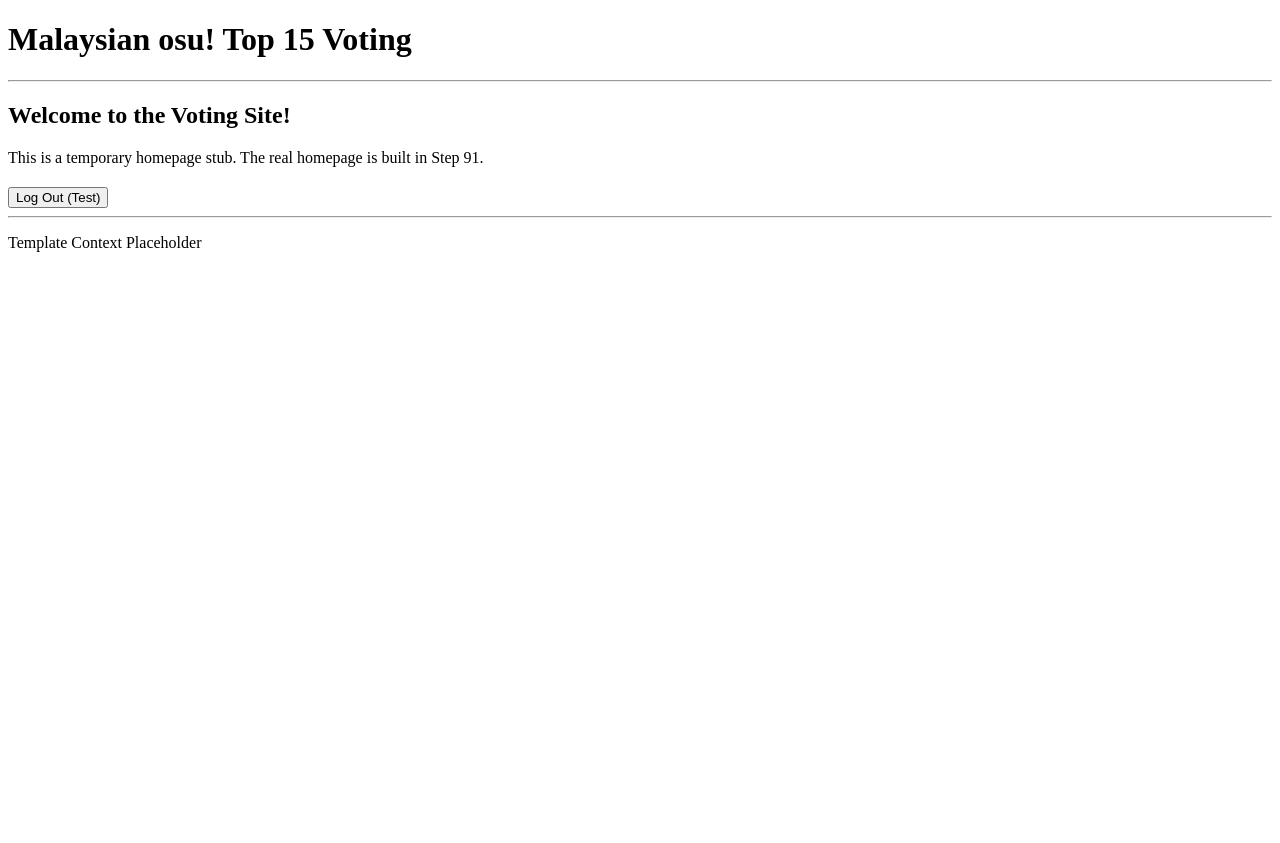
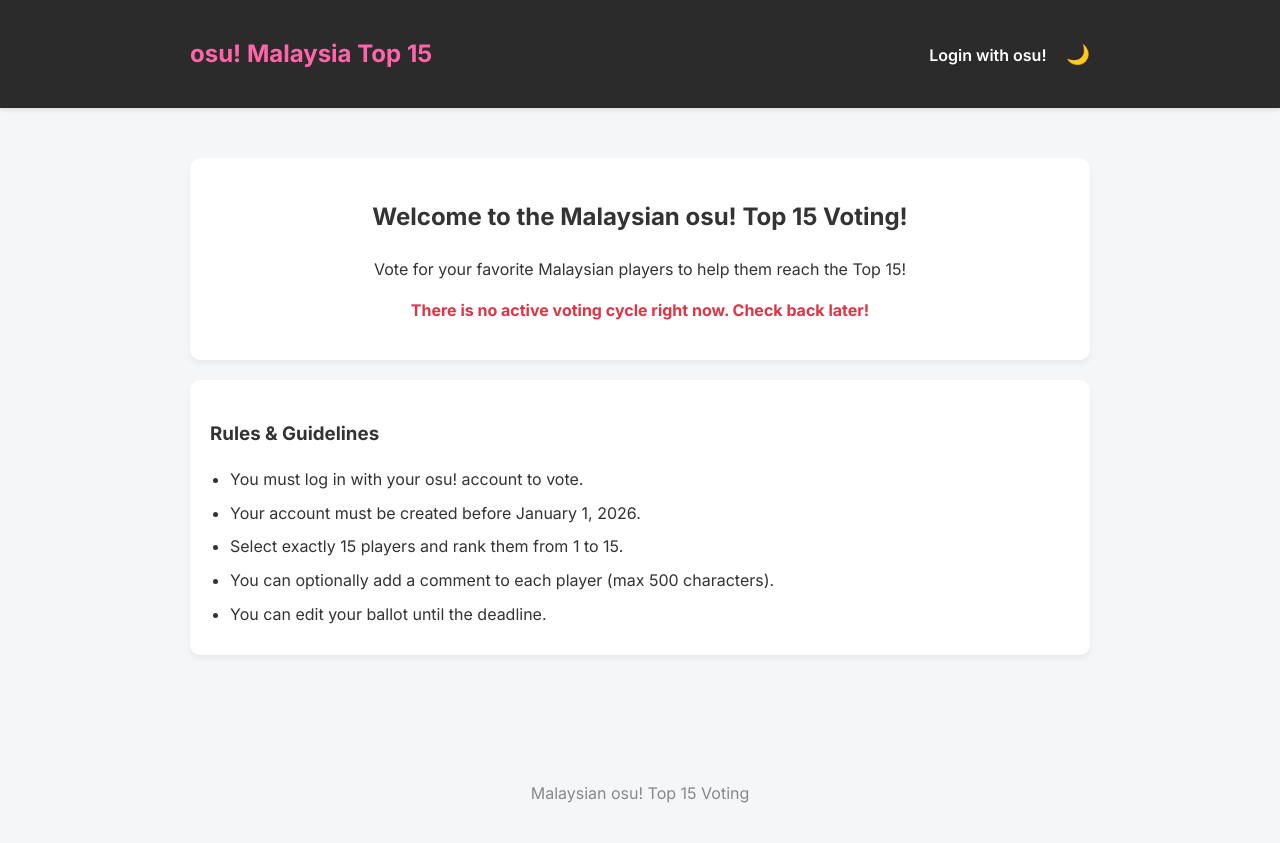
Before and after one commit to nicholascheam/omy-top15, a Django app: page / in a window 1280 px wide. Before the commit the page ends 252 px from the top, so only its background shows below. Run offline with Django 5.2, Linux system fonts and the light colour scheme; data that the repository does not hold is empty.

Commit message:
UI polishing

```diff
--- a/core/views.py
+++ b/core/views.py
@@ -30,7 +30,19 @@ from core.osu import (
 logger = logging.getLogger("core")
 
 def home(request):
-    return render(request, "home.html")
+    active_cycle = VotingCycle.objects.filter(status="active").first()
+    has_ballot = False
+    is_logged_in = "osu_user_id" in request.session
+
+    if active_cycle and is_logged_in:
+        user_id = request.session["osu_user_id"]
+        has_ballot = Ballot.objects.filter(user_id=user_id, cycle=active_cycle).exists()
+
+    return render(request, "home.html", {
+        "active_cycle": active_cycle,
+        "has_ballot": has_ballot,
+        "is_logged_in": is_logged_in
+    })
 
 def login_redirect(request):
     # Build the authorization URL
--- /dev/null
+++ b/static/css/style.css
@@ -0,0 +1,174 @@
+/* Modern Font & Reset */
+@import url('https://fonts.googleapis.com/css2?family=Inter:wght@400;600;700&display=swap');
+
+:root {
+    --bg-color: #f4f6f8;
+    --text-color: #333;
+    --card-bg: #ffffff;
+    --header-bg: #2b2b2b;
+    --border-color: #ddd;
+    --input-bg: #ffffff;
+    --input-text: #333;
+}
+
+[data-theme="dark"] {
+    --bg-color: #121212;
+    --text-color: #f0f0f0;
+    --card-bg: #1e1e1e;
+    --header-bg: #000000;
+    --border-color: #444;
+    --input-bg: #2b2b2b;
+    --input-text: #f0f0f0;
+}
+
+body {
+    font-family: 'Inter', -apple-system, BlinkMacSystemFont, "Segoe UI", Roboto, Helvetica, Arial, sans-serif;
+    background-color: var(--bg-color);
+    color: var(--text-color);
+    margin: 0;
+    padding: 0;
+    line-height: 1.6;
+    transition: background-color 0.3s, color 0.3s;
+}
+
+/* Layout Container */
+.container {
+    max-width: 900px;
+    margin: 0 auto;
+    padding: 20px;
+}
+
+/* Header */
+header {
+    background-color: var(--header-bg);
+    color: white;
+    padding: 15px 0;
+    box-shadow: 0 2px 4px rgba(0,0,0,0.1);
+}
+header .container {
+    display: flex;
+    justify-content: space-between;
+    align-items: center;
+}
+header h1 {
+    margin: 0;
+    font-size: 1.5rem;
+    color: #ff66aa;
+}
+nav a {
+    color: white;
+    text-decoration: none;
+    margin-left: 15px;
+    font-weight: 600;
+}
+nav a:hover {
+    color: #ff66aa;
+}
+
+/* Cards */
+.card {
+    background: var(--card-bg);
+    border-radius: 10px;
+    padding: 20px;
+    box-shadow: 0 4px 6px rgba(0,0,0,0.05);
+    margin-bottom: 20px;
+    word-wrap: break-word; /* Fixes long comments stretching the page */
+    overflow-wrap: break-word;
+}
+
+/* Buttons */
+.btn {
+    display: inline-block;
+    padding: 10px 20px;
+    background-color: #ff66aa;
+    color: white;
+    text-decoration: none;
+    border-radius: 5px;
+    font-weight: 600;
+    border: none;
+    cursor: pointer;
+    transition: background 0.2s;
+}
+.btn:hover { background-color: #e05599; }
+
+/* Rules List Fix */
+.rules-list {
+    text-align: left;
+    padding-left: 20px;
+    margin: 0;
+}
+.rules-list li {
+    margin-bottom: 8px;
+}
+
+/* Voting Page Layout */
+.vote-container {
+    display: flex;
+    gap: 20px;
+    margin-top: 20px;
+}
+.vote-column {
+    flex: 1;
+    border: 1px solid var(--border-color);
+    padding: 15px;
+    border-radius: 5px;
+    background: var(--card-bg);
+}
+
+/* Player Cards (Replaces inline styles) */
+.player-card {
+    padding: 10px;
+    border: 1px solid var(--border-color);
+    border-radius: 8px;
+    margin-bottom: 8px;
+    background: var(--input-bg);
+    cursor: grab;
+    display: flex;
+    flex-direction: column;
+    align-items: flex-start;
+    user-select: none;
+    box-shadow: 0 2px 4px rgba(0,0,0,0.05);
+    color: var(--text-color);
+}
+.player-card strong { color: var(--text-color); }
+
+/* Form Inputs */
+input[type="text"], textarea, select {
+    background: var(--input-bg);
+    color: var(--input-text);
+    border: 1px solid var(--border-color);
+    border-radius: 4px;
+}
+
+/* Mobile Responsiveness */
+@media (max-width: 768px) {
+    header .container {
+        flex-direction: column;
+        text-align: center;
+    }
+    nav { margin-top: 10px; }
+    nav a { margin: 0 10px; }
+
+    /* Stack the voting columns */
+    .vote-container {
+        flex-direction: column;
+    }
+
+    /* Make tables scroll horizontally */
+    table {
+        display: block;
+        overflow-x: auto;
+        white-space: nowrap;
+    }
+}
+
+/* Fix for the Voting Columns */
+.vote-column {
+    background: var(--card-bg);
+}
+
+/* Ensure textareas are styled nicely */
+textarea.comment-box:focus {
+    outline: 2px solid #ff66aa;
+    border-color: #ff66aa;
+}
--- /dev/null
+++ b/static/js/countdown.js
@@ -0,0 +1,29 @@
+document.addEventListener("DOMContentLoaded", function() {
+    const countdownElement = document.getElementById("countdown");
+    if (!countdownElement) return;
+
+    // Get the ISO string from the template (we'll pass it via data attribute)
+    const endTimeStr = countdownElement.dataset.endTime;
+    if (!endTimeStr) return;
+
+    const endTime = new Date(endTimeStr).getTime();
+
+    const timer = setInterval(function() {
+        const now = new Date().getTime();
+        const distance = endTime - now;
+
+        if (distance < 0) {
+            clearInterval(timer);
+            countdownElement.innerHTML = "VOTING CLOSED";
+            countdownElement.style.color = "red";
+            return;
+        }
+
+        const days = Math.floor(distance / (1000 * 60 * 60 * 24));
+        const hours = Math.floor((distance % (1000 * 60 * 60 * 24)) / (1000 * 60 * 60));
+        const minutes = Math.floor((distance % (1000 * 60 * 60)) / (1000 * 60));
+        const seconds = Math.floor((distance % (1000 * 60)) / 1000);
+
+        countdownElement.innerHTML = `${days}d ${hours}h ${minutes}m ${seconds}s`;
+    }, 1000);
+});
--- /dev/null
+++ b/static/js/theme.js
@@ -0,0 +1,33 @@
+document.addEventListener("DOMContentLoaded", function() {
+    // 1. Check for saved theme
+    const savedTheme = localStorage.getItem("theme");
+    if (savedTheme === "dark") {
+        document.documentElement.setAttribute("data-theme", "dark");
+    }
+
+    // 2. Add toggle button to header
+    const nav = document.querySelector("nav");
+    if (nav) {
+        const toggleBtn = document.createElement("a");
+        toggleBtn.href = "#";
+        toggleBtn.style.marginLeft = "15px";
+        toggleBtn.style.fontSize = "1.2em";
+        toggleBtn.innerText = savedTheme === "dark" ? "☀️" : "🌙";
+
+        toggleBtn.addEventListener("click", function(e) {
+            e.preventDefault();
+            const isDark = document.documentElement.getAttribute("data-theme") === "dark";
+
+            if (isDark) {
+                document.documentElement.removeAttribute("data-theme");
+                localStorage.setItem("theme", "light");
+                toggleBtn.innerText = "🌙";
+            } else {
+                document.documentElement.setAttribute("data-theme", "dark");
+                localStorage.setItem("theme", "dark");
+                toggleBtn.innerText = "☀️";
+            }
+        });
+        nav.appendChild(toggleBtn);
+    }
+});
--- a/templates/base.html
+++ b/templates/base.html
@@ -1,25 +1,42 @@
+{% load static %}
 <!DOCTYPE html>
 <html lang="en">
 <head>
     <meta charset="UTF-8">
     <meta name="viewport" content="width=device-width, initial-scale=1.0">
-    <title>Malaysian osu! Top 15</title>
+    <title>osu! Malaysia Top 15 Voting</title>
+    <link rel="stylesheet" href="{% static 'css/style.css' %}">
     {% block extra_head %}{% endblock %}
 </head>
 <body>
     <header>
-        <h1>Malaysian osu! Top 15 Voting</h1>
-        <hr>
+        <div class="container">
+            <h1>osu! Malaysia Top 15</h1>
+            <nav>
+                {% if request.session.osu_user_id %}
+                    <a href="{% url 'home' %}">Home</a>
+                    <a href="{% url 'my_ballot' %}">My Ballot</a>
+                    <form method="POST" action="{% url 'logout' %}" style="display:inline; margin-left: 15px;">
+                        {% csrf_token %}
+                        <button type="submit" style="background:none; border:none; color:white; cursor:pointer; font-weight:600; font-family: inherit;">Logout</button>
+                    </form>
+                {% else %}
+                    <a href="{% url 'login' %}">Login with osu!</a>
+                {% endif %}
+            </nav>
+        </div>
     </header>
 
-    <main>
+    <main class="container" style="margin-top: 30px;">
         {% block content %}
         {% endblock %}
     </main>
 
-    <footer>
-        <hr>
-        <p>Template Context Placeholder</p>
+    <footer class="container" style="text-align: center; color: #888; margin-top: 50px; padding-bottom: 20px;">
+        <p>Malaysian osu! Top 15 Voting</p>
     </footer>
+    <script src="{% static 'js/countdown.js' %}"></script>
+    {% block extra_js %}{% endblock %}
+    <script src="{% static 'js/theme.js' %}"></script>
 </body>
 </html>
--- a/templates/home.html
+++ b/templates/home.html
@@ -1,12 +1,42 @@
 {% extends "base.html" %}
+{% load static %}
 
 {% block content %}
-    <h2>Welcome to the Voting Site!</h2>
-    <p>This is a temporary homepage stub. The real homepage is built in Step 91.</p>
+    <div class="card" style="text-align: center;">
+        <h2>Welcome to the Malaysian osu! Top 15 Voting!</h2>
+        <p>Vote for your favorite Malaysian players to help them reach the Top 15!</p>
 
-    <!-- TEMPORARY LOGOUT TEST FORM -->
-    <form action="{% url 'logout' %}" method="POST" style="margin-top: 20px;">
-        {% csrf_token %}
-        <button type="submit">Log Out (Test)</button>
-    </form>
+        {% if active_cycle %}
+            <div style="background: var(--input-bg); padding: 15px; border-radius: 5px; margin: 20px 0;">
+                <h3>Voting is Open: {{ active_cycle.name }}</h3>
+                <p>Deadline: <strong>{{ active_cycle.end_time }}</strong></p>
+                <div id="countdown" data-end-time="{{ active_cycle.end_time|date:'c' }}" style="font-size: 1.2em; font-weight: bold; color: #ff66aa; margin-top: 10px;">
+                </div>
+
+            {% if not is_logged_in %}
+                <a href="{% url 'login' %}" class="btn">Login with osu! to Vote</a>
+            {% elif has_ballot %}
+                <a href="{% url 'my_ballot' %}" class="btn" style="background-color: #28a745;">View Your Ballot</a>
+            {% else %}
+                <a href="{% url 'vote' %}" class="btn">Cast Your Vote Now</a>
+            {% endif %}
+        {% else %}
+            <p style="color: #dc3545; font-weight: bold;">There is no active voting cycle right now. Check back later!</p>
+        {% endif %}
+    </div>
+
+    <div class="card">
+        <h3>Rules & Guidelines</h3>
+        <ul class="rules-list">
+            <li>You must log in with your osu! account to vote.</li>
+            <li>Your account must be created before January 1, 2026.</li>
+            <li>Select exactly 15 players and rank them from 1 to 15.</li>
+            <li>You can optionally add a comment to each player (max 500 characters).</li>
+            <li>You can edit your ballot until the deadline.</li>
+        </ul>
+    </div>
 {% endblock %}
+
+{% block extra_js %}
+    <script src="{% static 'js/countdown.js' %}"></script>
+{% endblock %}
--- a/templates/my_ballot.html
+++ b/templates/my_ballot.html
@@ -85,7 +85,7 @@
                         <img src="{{ entry.player.avatar_url }}" alt="avatar" style="width: 24px; height: 24px; border-radius: 50%; vertical-align: middle; margin-right: 8px;">
                         <strong>{{ entry.player.username }}</strong> ({{ entry.player.current_pp }}pp)
                     </td>
-                    <td style="padding: 10px; color: #555; font-style: italic;">
+                    <td style="padding: 10px; color: #555; font-style: italic; max-width: 300px; word-wrap: break-word;">
                         {% if entry.comment_body %}
                             "{{ entry.comment_body }}"
                         {% else %}
--- a/templates/vote.html
+++ b/templates/vote.html
@@ -5,9 +5,9 @@
     <h2>{% if is_edit %}Edit Your Ballot{% else %}Vote for your Top 15{% endif %} - {{ cycle.name }}</h2>
     <p>Voting ends at: {{ cycle.end_time }}</p>
 
-    <div style="display: flex; gap: 20px; margin-top: 20px;">
+    <div class="vote-container">
         <!-- LEFT COLUMN: SEARCH & AVAILABLE PLAYERS -->
-        <div style="flex: 1; border: 1px solid #ccc; padding: 15px; border-radius: 5px;">
+        <div class="vote-column">
             <h3>Search Players</h3>
             <input type="text" id="search-input" placeholder="Type at least 2 characters..." style="width: 100%; padding: 8px; margin-bottom: 15px;">
             <div id="search-results" style="max-height: 400px; overflow-y: auto;">
@@ -16,7 +16,7 @@
         </div>
 
         <!-- RIGHT COLUMN: YOUR TOP 15 -->
-        <div style="flex: 1; border: 2px solid #007bff; padding: 15px; border-radius: 5px; background-color: #f8f9fa;">
+        <div class="vote-column" style="border: 2px solid #007bff;">
             <h3>Your Top 15</h3>
             <p style="font-size: 0.9em; color: #666;">Drag to reorder. Drag here to add.</p>
 
```
Also changed, not shown: static/js/vote.js (+7 -25 lines).
